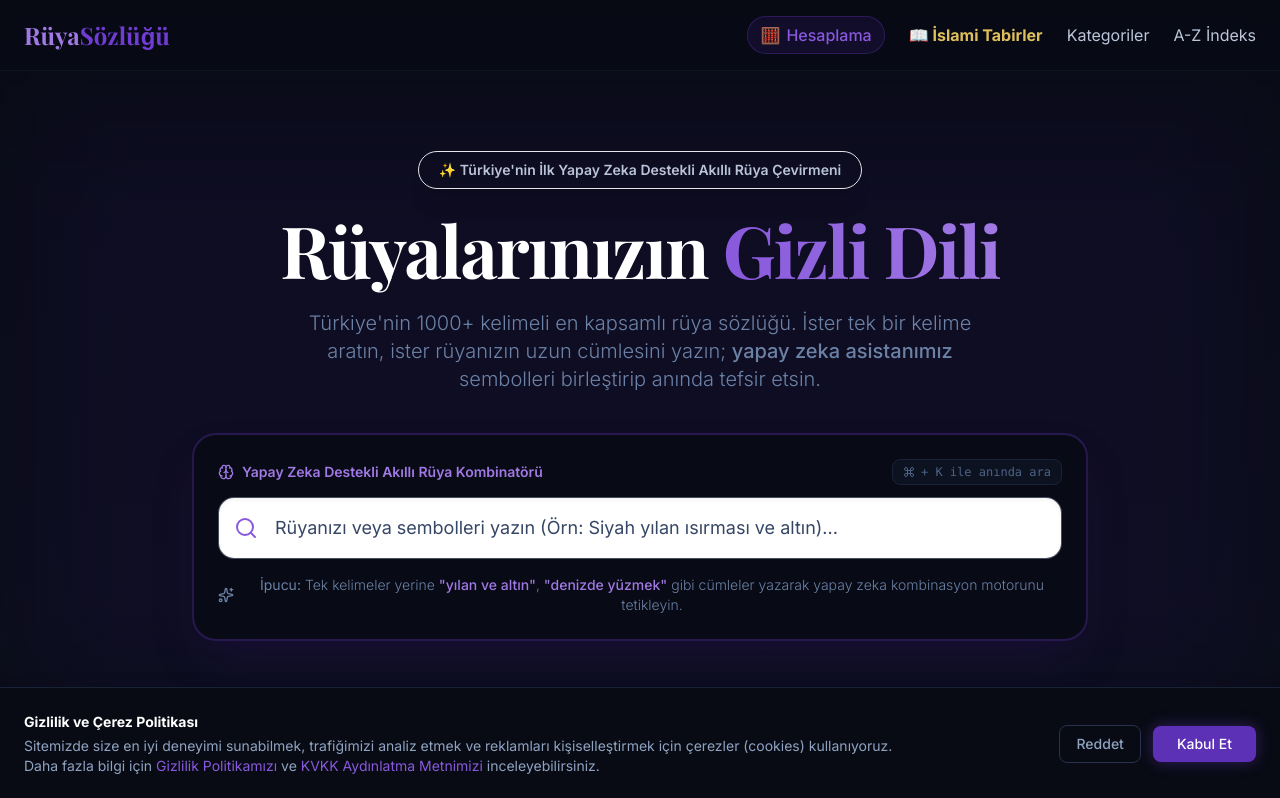
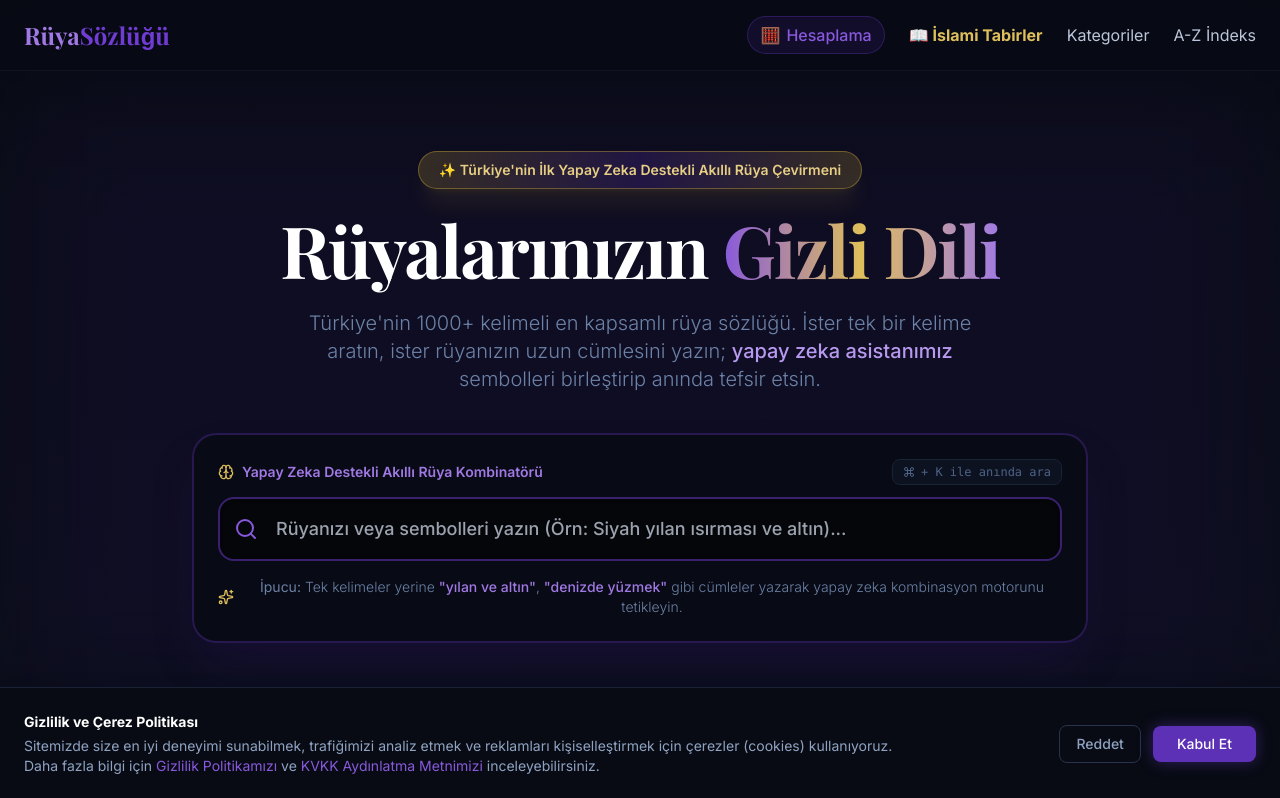
Before and after one commit to bilgehnkraca/ruya-tabirleri, a Next.js app: page / in a window 1280 px wide. Shown: the top 798 px of the page. Built offline with nearby package versions, Linux system fonts and the light colour scheme; a web font is replaced by a local one.

Commit message:
fix(ui): resolve search input text visibility, duplicate Rüyada prefix, and dropdown overlap styling

```diff
--- a/src/components/DetayliAramaClient.tsx
+++ b/src/components/DetayliAramaClient.tsx
@@ -23,6 +23,23 @@ const STOP_WORDS = new Set([
   'gelir', 'tabiri', 'islami', 'diyanet', 'psikolojik', 'yorum', 'yorumu', 'ben',
   'bana', 'biz', 'diye', 'gibi', 'yada', 'veya', 'ise', 'için', 'icin', 'olan', 'olarak'
 ]);
+
+// Sembol başlığından 'Rüyada' ve 'Görmek' eklerini temizler
+const cleanTitle = (title: string) => {
+  return title.trim().replace(/^rüyada\s+/i, '').replace(/\s+görmek$/i, '');
+};
+
+// Sözlük listesi için başlığı düzgün şekilde 'Rüyada X Görmek' formatına getirir (çift Rüyada önler)
+const formatSymbolTitle = (title: string) => {
+  let clean = title.trim();
+  if (!clean.toLowerCase().startsWith('rüyada')) {
+    clean = `Rüyada ${clean}`;
+  }
+  if (!/(mak|mek|görmek|görmesi|olmak|etmek|bulmak|çıkmak)$/i.test(clean)) {
+    clean = `${clean} Görmek`;
+  }
+  return clean;
+};
 
 export default function DetayliAramaClient({ symbols }: { symbols: DreamSymbol[] }) {
   const [inputValue, setInputValue] = useState('');
@@ -82,12 +99,12 @@ export default function DetayliAramaClient({ symbols }: { symbols: DreamSymbol[]
     if (matchedSymbols.length < 2 && activeTokens.length < 2) return null;
     if (matchedSymbols.length === 0) return null;
 
-    const titles = matchedSymbols.map(s => s.title).join(" + ");
+    const titles = matchedSymbols.map(s => cleanTitle(s.title)).join(" + ");
     const categories = Array.from(new Set(matchedSymbols.map(s => s.category.replace('-', ' '))));
 
     // Sembollerin genel anlamlarını birleştir
     const combinedGeneral = matchedSymbols
-      .map(s => `• **${s.title}:** ${s.shortDescription}`)
+      .map(s => `• **${cleanTitle(s.title)}:** ${s.shortDescription}`)
       .join("\n\n");
 
     // İslami ve Psikolojik derinliği sentezle
@@ -253,7 +270,7 @@ export default function DetayliAramaClient({ symbols }: { symbols: DreamSymbol[]
         )}
 
         <div className="relative">
-          <Search className="absolute left-4 top-1/2 -translate-y-1/2 w-6 h-6 text-mystic-400" />
+          <Search className="absolute left-4 top-1/2 -translate-y-1/2 w-6 h-6 text-mystic-400 z-10 pointer-events-none" />
           <input
             ref={inputRef}
             type="text"
@@ -263,12 +280,13 @@ export default function DetayliAramaClient({ symbols }: { symbols: DreamSymbol[]
             onBlur={() => setTimeout(() => setIsFocused(false), 200)}
             onKeyDown={handleKeyDown}
             placeholder={tags.length === 0 ? "Rüyanızı veya sembolleri yazın (Örn: Siyah yılan ısırması ve altın)..." : "Kombinasyona yeni sembol ekleyin..."}
-            className="w-full bg-night-950/80 border border-night-700/80 text-white rounded-2xl py-4 pl-14 pr-12 focus:outline-none focus:border-mystic-400 transition-all placeholder:text-night-500 text-base md:text-lg shadow-inner"
+            className="w-full bg-[#04060A] border-2 border-mystic-500/50 text-white rounded-2xl py-4 pl-14 pr-12 focus:outline-none focus:border-accent-400 transition-all placeholder:text-gray-400 text-base md:text-lg shadow-inner font-medium"
+            style={{ backgroundColor: '#04060A', color: '#FFFFFF' }}
           />
           {inputValue && (
             <button
               onClick={() => setInputValue('')}
-              className="absolute right-4 top-1/2 -translate-y-1/2 text-night-400 hover:text-white bg-night-800/80 rounded-full p-1 transition-colors"
+              className="absolute right-4 top-1/2 -translate-y-1/2 text-gray-300 hover:text-white bg-night-800 rounded-full p-1 transition-colors z-10"
             >
               <X className="w-4 h-4" />
             </button>
@@ -276,25 +294,25 @@ export default function DetayliAramaClient({ symbols }: { symbols: DreamSymbol[]
 
           {/* Live Autocomplete Dropdown */}
           {isFocused && autocompleteSuggestions.length > 0 && (
-            <div className="absolute top-full left-0 right-0 mt-3 bg-night-900/95 border border-mystic-500/30 rounded-2xl shadow-2xl overflow-hidden z-50 backdrop-blur-2xl animate-in fade-in slide-in-from-top-2 duration-200">
-              <div className="px-4 py-2 bg-night-950/80 border-b border-night-800 text-[11px] font-semibold tracking-wider text-mystic-400 uppercase flex items-center justify-between">
-                <span>Hızlı Sözlük Eşleşmeleri</span>
+            <div className="absolute top-full left-0 right-0 mt-3 bg-[#080B14] border-2 border-mystic-500/50 rounded-2xl shadow-2xl overflow-hidden z-50 animate-in fade-in slide-in-from-top-2 duration-200" style={{ backgroundColor: '#080B14' }}>
+              <div className="px-4 py-2.5 bg-[#04060A] border-b border-mystic-500/30 text-[11px] font-bold tracking-wider text-accent-400 uppercase flex items-center justify-between">
+                <span>⚡ Hızlı Sözlük Eşleşmeleri</span>
                 <span>Enter ile kombinasyona ekle</span>
               </div>
-              <ul className="divide-y divide-night-800/60">
+              <ul className="divide-y divide-night-800/80">
                 {autocompleteSuggestions.map((suggestion) => (
                   <li key={suggestion.slug}>
                     <button
                       onClick={() => router.push(`/ruyada-${suggestion.slug}-gormek`)}
-                      className="w-full text-left px-5 py-3.5 hover:bg-mystic-950/50 flex items-center justify-between group transition-colors"
+                      className="w-full text-left px-5 py-4 hover:bg-mystic-900/40 flex items-center justify-between group transition-colors"
                     >
                       <div className="flex items-center gap-3">
-                        <span className="w-2 h-2 rounded-full bg-accent-500 group-hover:scale-125 transition-transform" />
-                        <span className="text-night-100 font-medium group-hover:text-mystic-200 transition-colors">
-                          Rüyada {suggestion.title} Görmek
+                        <span className="w-2.5 h-2.5 rounded-full bg-accent-500 group-hover:scale-125 transition-transform shrink-0" />
+                        <span className="text-white font-semibold group-hover:text-accent-300 transition-colors text-base">
+                          {formatSymbolTitle(suggestion.title)}
                         </span>
                       </div>
-                      <span className="text-xs text-night-400 group-hover:text-mystic-400 flex items-center gap-1 opacity-0 group-hover:opacity-100 transition-all font-mono">
+                      <span className="text-xs text-gray-400 group-hover:text-white flex items-center gap-1 opacity-0 group-hover:opacity-100 transition-all font-mono shrink-0">
                         Doğrudan Git <CornerDownLeft className="w-3.5 h-3.5" />
                       </span>
                     </button>
--- a/tailwind.config.ts
+++ b/tailwind.config.ts
@@ -10,6 +10,7 @@ const config: Config = {
     extend: {
       colors: {
         night: {
+          950: "#04060A",
           900: "#080B14",
           800: "#0F1423",
           700: "#1A2235",
@@ -21,6 +22,7 @@ const config: Config = {
           100: "#BBC6DA",
         },
         mystic: {
+          950: "#190E38",
           900: "#2A185C",
           800: "#3B217D",
           700: "#4B289A",
@@ -28,10 +30,28 @@ const config: Config = {
           500: "#703CD3",
           400: "#8859DC",
           300: "#A179E4",
+          200: "#B899F0",
+          100: "#D3BEF6",
         },
         gold: {
+          600: "#B89728",
           500: "#D4AF37",
           400: "#DFBF5B",
+          300: "#E8D085",
+          200: "#F1E2AE",
+          100: "#FBF5E0",
+        },
+        accent: {
+          950: "#1A1302",
+          900: "#332605",
+          800: "#5C4509",
+          700: "#8A670D",
+          600: "#B8860B",
+          500: "#D4AF37",
+          400: "#DFBF5B",
+          300: "#E8D085",
+          200: "#F1E2AE",
+          100: "#FBF5E0",
         }
       },
       fontFamily: {
```
